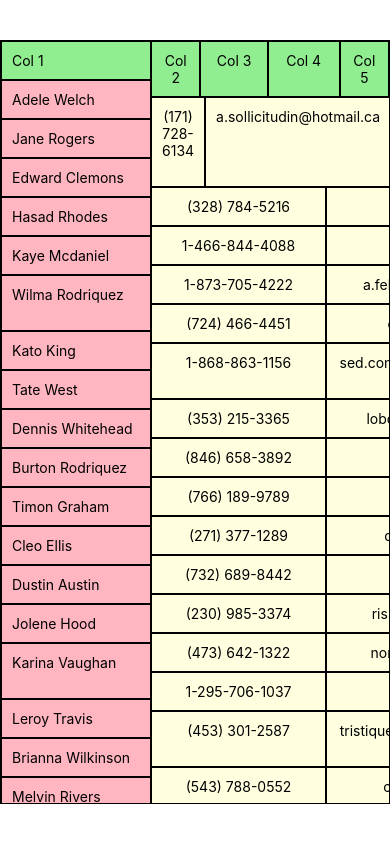
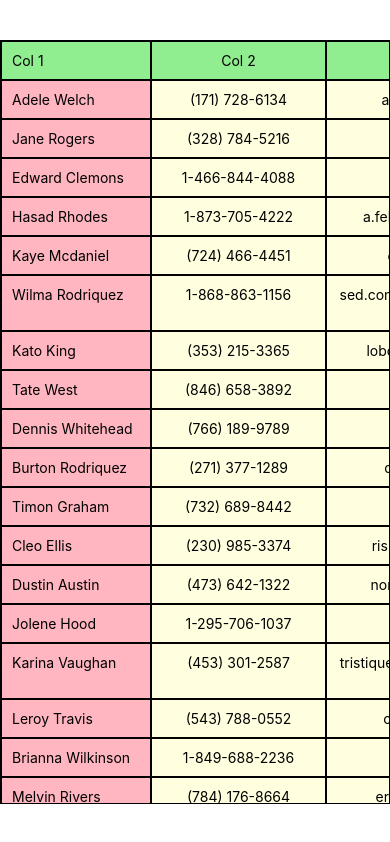
Before and after one commit to DrewIndeed/react-native-projects, a React Native app in the folder freezable-table/: screen / in a window 390 px wide. Built offline with nearby package versions, Linux system fonts and the light colour scheme.

Commit message:
113: render columns based on headers array

```diff
--- a/freezable-table/App.tsx
+++ b/freezable-table/App.tsx
@@ -25,9 +25,9 @@ export default function App() {
       <FreezableTable
         data={testData}
         width={[150, 175, 275, 300, 175]}
-        headers={['col 1', 'col 2', 'col 3', 'col 4', 'col 5']}
-        freezeColNum={1}
-        freezeHeaderNum={2}
+        headers={['col 1', 'col 2', 'col 3', 'col 4']}
+        // freezeColNum={1}
+        // freezeHeaderNum={2}
         mainContainerStyles={{
           marginVertical: 40,
           borderWidth: 1,
--- a/freezable-table/FreezableTable.tsx
+++ b/freezable-table/FreezableTable.tsx
@@ -15,11 +15,31 @@ function getRandomNumberBetween(min: number, max: number) {
   return Math.random() * (max - min + 1) + min;
 }
 
-//capitalize all words of a targetStr.
+// capitalize all words of a targetStr.
 function capitalizeWords(targetStr: string) {
   return targetStr.replace(/(?:^|\s)\S/g, function (a) {
     return a.toUpperCase();
   });
+}
+
+// get a limited number of obj data
+function sliceDataObj(targetObj: object, limit: number) {
+  // if there is no limit return the whole obj
+  if (limit === 0) return targetObj;
+
+  // slice entries array of targetObj
+  const slicedEntries = Object.entries(targetObj).slice(0, limit);
+
+  // create new obj container after filtering
+  let filterObjContainer: { [key: string]: string } = {};
+
+  // populate new obj data
+  slicedEntries.map((entry: [string, string]) => {
+    filterObjContainer[entry[0] as keyof object] = entry[1];
+  });
+
+  // return new obj
+  return filterObjContainer;
 }
 
 /* TYPE HANDLING*/
@@ -205,15 +225,16 @@ export default function FreezableTable({
   ];
 
   // adjust header rendering based on freezeHeaderNum
-  if (freezeHeaderNum && headerRowDataFrame.length <= data.length - 1) {
+  if (freezeHeaderNum && headerRowDataFrame.length < data.length) {
     for (let i = 0; i < freezeHeaderNum - 1; i++) {
       const extraHeaderData = Object.values(
-        data[headerRowDataFrame.length - 1]
+        sliceDataObj(data[headerRowDataFrame.length - 1], headers.length)
       );
 
       headerRowDataFrame.push([...extraHeaderData]);
     }
   }
+
   // header row component
   const HeaderRow = ({
     hidden,
@@ -297,6 +318,7 @@ export default function FreezableTable({
     rowOrder: number;
     hidden?: boolean;
   }) => {
+    // ! MANIPULATE ROW DATA HERE
     // generate data row cells content based on data
     const dataRowContainer: string[] = [];
     Object.keys(dataItem).forEach((key: string) => {
@@ -330,7 +352,7 @@ export default function FreezableTable({
 
     return (
       <View style={{ flexDirection: 'row' }}>
-        {dataRowContainer.map((data: string, idx: number) => (
+        {dataRowContainer.map((cellData: string, idx: number) => (
           <Text
             style={[
               (freezeColNum ? idx < freezeColNum : idx < 1)
@@ -343,7 +365,7 @@ export default function FreezableTable({
             ]}
             key={`data-row-${rowOrder}-cell-${idx}`}
           >
-            {data}
+            {cellData}
           </Text>
         ))}
       </View>
@@ -388,7 +410,7 @@ export default function FreezableTable({
     return (
       <View style={[styles.mainContainer, mainContainerStyles]}>
         {/* beneath table to display freeze column */}
-        <View style={[styles.freezeColTable]}>
+        <View style={styles.freezeColTable}>
           {headerRowDataFrame.map((headerRowArr: string[], idx: number) => (
             <HeaderRow
               key={`freeze-row-${idx}-hidden`}
@@ -428,7 +450,7 @@ export default function FreezableTable({
                     key={`data-row-${
                       freezeHeaderNum ? idx + (freezeHeaderNum - 1) : idx
                     }-hidden`}
-                    dataItem={item}
+                    dataItem={sliceDataObj(item, headers.length)}
                     rowOrder={
                       freezeHeaderNum ? idx + (freezeHeaderNum - 1) : idx
                     }
@@ -493,7 +515,7 @@ export default function FreezableTable({
                     key={`data-row-${
                       freezeHeaderNum ? idx + (freezeHeaderNum - 1) : idx
                     }-scrollable`}
-                    dataItem={item}
+                    dataItem={sliceDataObj(item, headers.length)}
                     rowOrder={
                       freezeHeaderNum ? idx + (freezeHeaderNum - 1) : idx
                     }
@@ -561,7 +583,7 @@ export default function FreezableTable({
                       key={`data-row-${
                         freezeHeaderNum ? idx + (freezeHeaderNum - 1) : idx
                       }-hidden`}
-                      dataItem={item}
+                      dataItem={sliceDataObj(item, headers.length)}
                       rowOrder={
                         freezeHeaderNum ? idx + (freezeHeaderNum - 1) : idx
                       }
@@ -626,7 +648,7 @@ export default function FreezableTable({
                       key={`data-row-${
                         freezeHeaderNum ? idx + (freezeHeaderNum - 1) : idx
                       }-scrollable`}
-                      dataItem={item}
+                      dataItem={sliceDataObj(item, headers.length)}
                       rowOrder={
                         freezeHeaderNum ? idx + (freezeHeaderNum - 1) : idx
                       }
```
